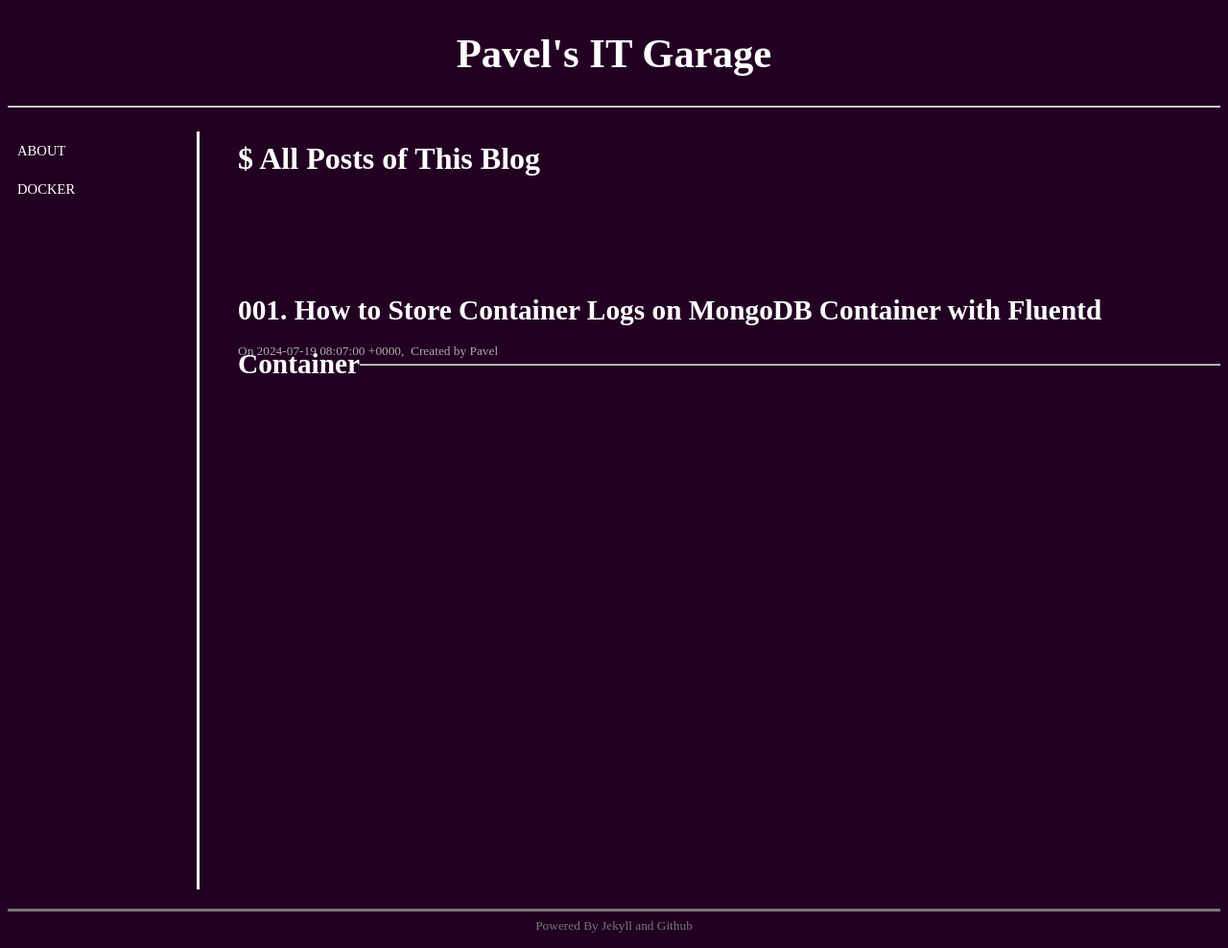
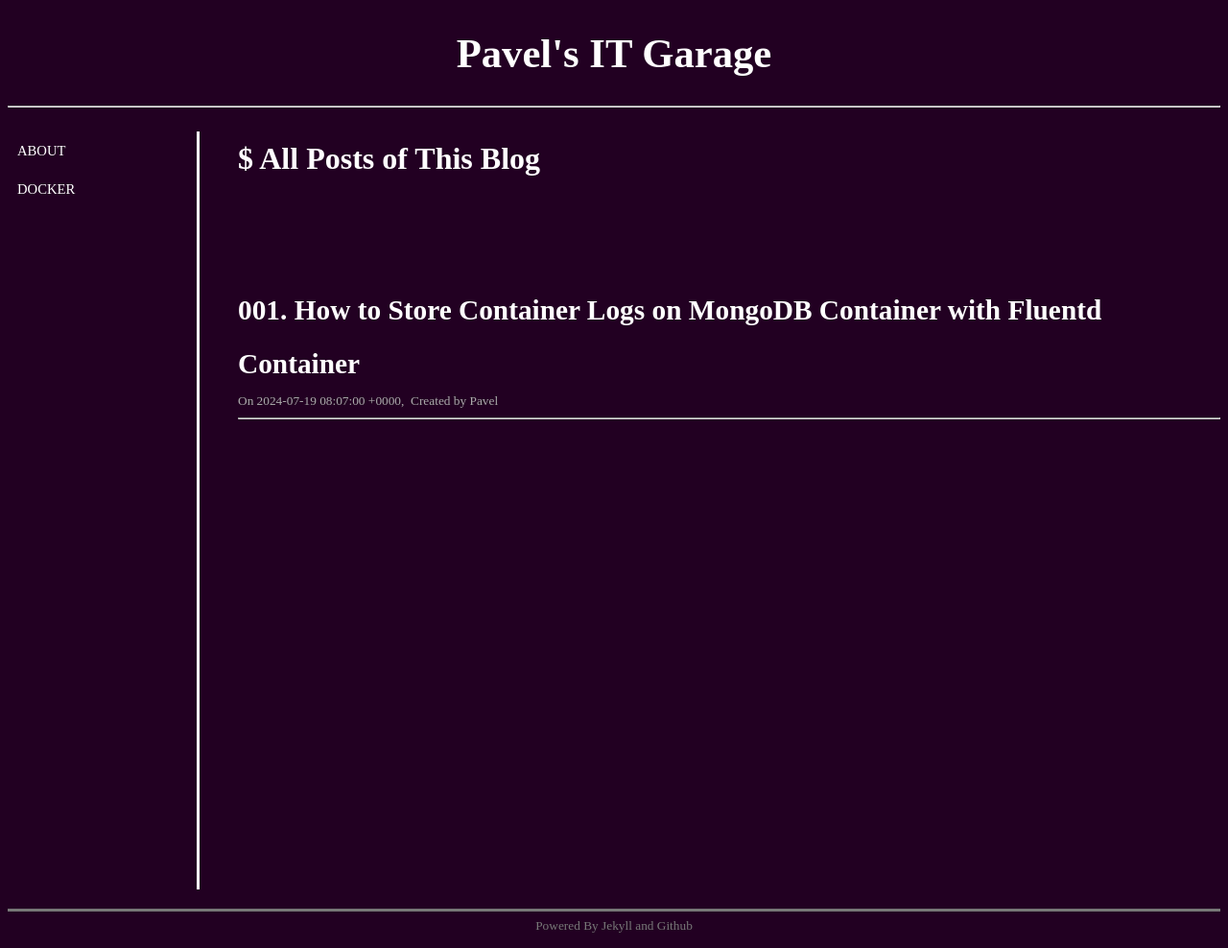
Before and after one commit to luna-negra/luna-negra.github.io, a Jekyll site: the page built from index.markdown, in a window 1280 px wide. Shown: the whole page at 96% size. Built offline with Jekyll 4.4.1, drawn with Linux system fonts in a browser that asks for light colours.

Commit message:
main: 2024.07.19 - post, docker #1 Test Complete.
-  Bug Fixed and Complete github jekyll action.
-  Need to set CSS for mobile.

```diff
--- a/_sass/main.scss
+++ b/_sass/main.scss
@@ -136,12 +136,13 @@ div#article_title{
 
 div.post_list_unit {
     width: 100%;
-    height: 80px;
+    /*height: 80px;*/
 }
 
 div.post_list_unit_title {
     font-size: 22pt;
-    height: 60px;
+    /* height: 60px;*/
+    overflow: hidden;
 }
 
 div#article_title > a > span:hover,
```
Also changed, not shown: _posts/docker/advanced protocols/2024-07-19-how-to-store-container-log-on-mongoDB-with-fluentd-container.md (+2 -2 lines).
